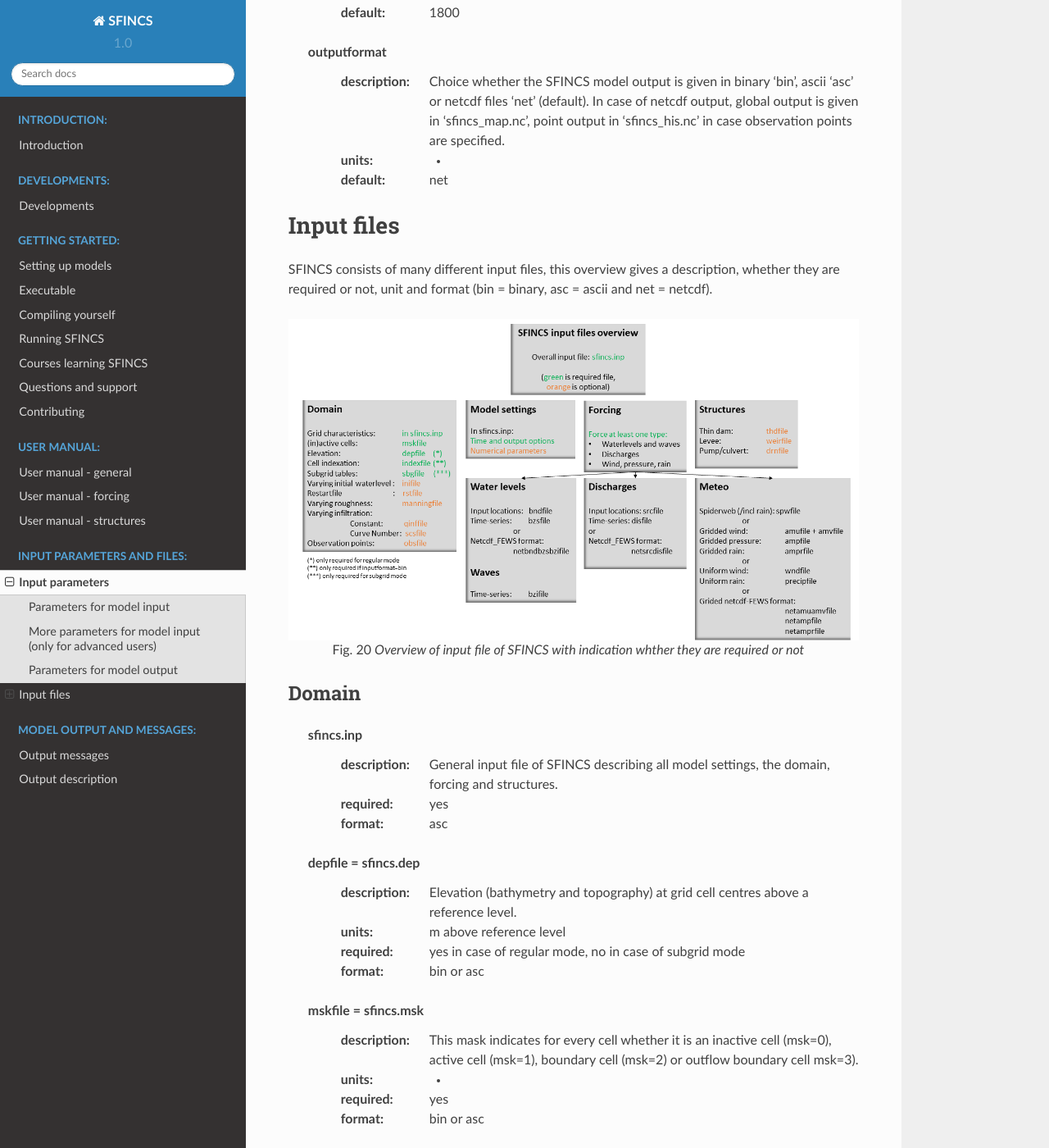
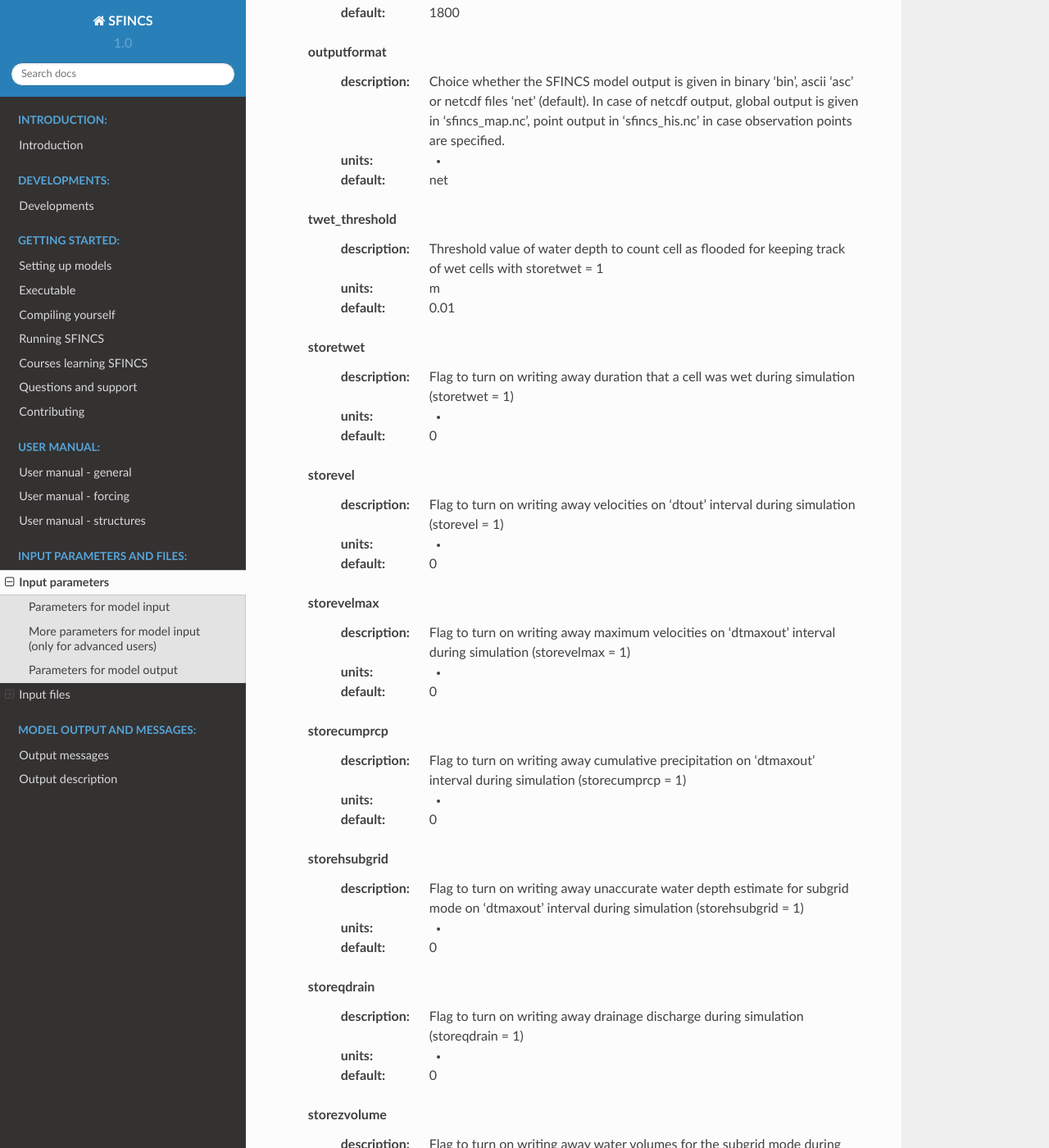
Before and after one commit to Deltares/SFINCS, a Sphinx documentation site: the page built from docs/parameters.rst, in a window 1280 px wide and 1400 px high, scrolled down 7212 px. Shown: the whole window at 82% size. Built offline with Sphinx 7.4.7 and the Read the Docs theme 2.0.0, drawn with Linux system fonts in a browser that asks for light colours; some of the changed text lies outside the part shown.

Commit message:
- Add description output flags

```diff
--- a/docs/parameters.rst
+++ b/docs/parameters.rst
@@ -231,6 +231,50 @@ Parameters for model output
 	  :description:		Choice whether the SFINCS model output is given in binary 'bin', ascii 'asc' or netcdf files 'net' (default). In case of netcdf output, global output is given in 'sfincs_map.nc', point output in 'sfincs_his.nc' in case observation points are specified.
 	  :units:		-
 	  :default:		net
+	twet_threshold
+	  :description:		Threshold value of water depth to count cell as flooded for keeping track of wet cells with storetwet = 1
+	  :units:		m
+	  :default:		0.01
+	storetwet
+	  :description:		Flag to turn on writing away duration that a cell was wet during simulation (storetwet = 1)
+	  :units:		-
+	  :default:		0
+	storevel
+	  :description:		Flag to turn on writing away velocities on 'dtout' interval during simulation (storevel = 1)
+	  :units:		-
+	  :default:		0
+	storevelmax
+	  :description:		Flag to turn on writing away maximum velocities on 'dtmaxout' interval during simulation (storevelmax = 1)
+	  :units:		-
+	  :default:		0
+	storecumprcp
+	  :description:		Flag to turn on writing away cumulative precipitation on 'dtmaxout' interval during simulation (storecumprcp = 1)
+	  :units:		-
+	  :default:		0
+	storehsubgrid
+	  :description:		Flag to turn on writing away unaccurate water depth estimate for subgrid mode on 'dtmaxout' interval during simulation (storehsubgrid = 1)
+	  :units:		-
+	  :default:		0
+	storeqdrain
+	  :description:		Flag to turn on writing away drainage discharge during simulation (storeqdrain = 1)
+	  :units:		-
+	  :default:		0
+	storezvolume
+	  :description:		Flag to turn on writing away water volumes for the subgrid mode during simulation (storezvolume = 1)
+	  :units:		-
+	  :default:		0
+	storemeteo
+	  :description:		Flag to turn on writing away meteo input data during simulation (storemeteo = 1)
+	  :units:		-
+	  :default:		0
+	storemaxwind
+	  :description:		Flag to turn on writing away maximum wind speed during simulation (storemaxwind = 1)
+	  :units:		-
+	  :default:		0
+	debug
+	  :description:		Flag to turn on writing away every timestep to output as debug mode (debug = 1)
+	  :units:		-
+	  :default:		0
 
 Input files
 =====
```
